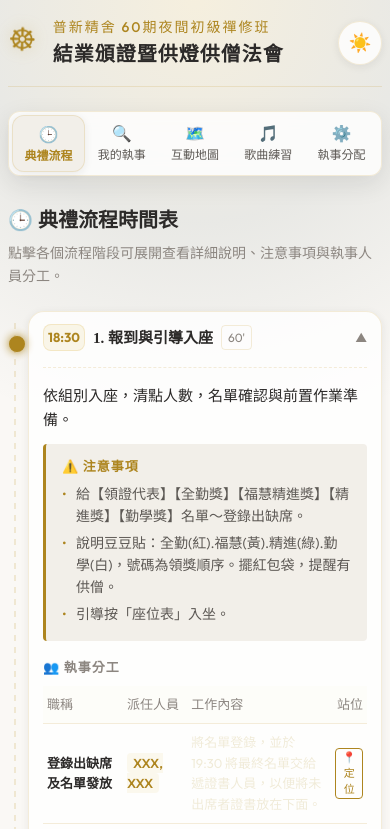
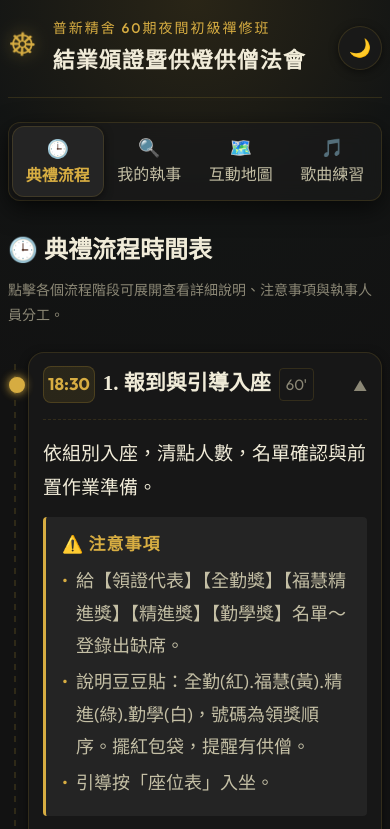
Before and after one commit to Randytsay/closing-ceremony-helper, a plain HTML site: page index.html in a window 390 px wide. Both pictures are taken after a click on the button "切換深淺模式". Shown: the top 829 px of the page. Drawn offline with Linux system fonts and the light colour scheme.

Commit message:
feat: improve legibility (presbyopia-friendly), default to light mode, hide admin panel

```diff
--- a/app.js
+++ b/app.js
@@ -469,9 +469,9 @@ document.addEventListener("DOMContentLoaded", () => {
       if (pos) {
         spotsHtml += `
           <g class="svg-officer-spot" data-role-id="${roleObj.role.id}">
-            <circle class="svg-officer-circle" cx="${pos.x}" cy="${pos.y}" r="11" />
+            <circle class="svg-officer-circle" cx="${pos.x}" cy="${pos.y}" r="14" />
             <text class="svg-officer-label" x="${pos.x}" y="${pos.y}">執</text>
-            <text class="svg-chair-label" x="${pos.x}" y="${pos.y + 24}" style="fill: var(--color-gold); font-weight: 500;">${pos.label}</text>
+            <text class="svg-chair-label" x="${pos.x}" y="${pos.y + 27}" style="fill: var(--color-gold); font-weight: bold;">${pos.label}</text>
           </g>
         `;
       }
@@ -573,9 +573,9 @@ document.addEventListener("DOMContentLoaded", () => {
       if (pos) {
         spotsHtml += `
           <g class="svg-officer-spot" data-role-id="${roleObj.role.id}">
-            <circle class="svg-officer-circle" cx="${pos.x}" cy="${pos.y}" r="11" />
+            <circle class="svg-officer-circle" cx="${pos.x}" cy="${pos.y}" r="14" />
             <text class="svg-officer-label" x="${pos.x}" y="${pos.y}">執</text>
-            <text class="svg-chair-label" x="${pos.x}" y="${pos.y + 24}" style="fill: var(--color-gold); font-weight: 500;">${pos.label}</text>
+            <text class="svg-chair-label" x="${pos.x}" y="${pos.y + 27}" style="fill: var(--color-gold); font-weight: bold;">${pos.label}</text>
           </g>
         `;
       }
@@ -691,9 +691,9 @@ document.addEventListener("DOMContentLoaded", () => {
       if (pos) {
         spotsHtml += `
           <g class="svg-officer-spot" data-role-id="${roleObj.role.id}">
-            <circle class="svg-officer-circle" cx="${pos.x}" cy="${pos.y}" r="11" />
+            <circle class="svg-officer-circle" cx="${pos.x}" cy="${pos.y}" r="14" />
             <text class="svg-officer-label" x="${pos.x}" y="${pos.y}">執</text>
-            <text class="svg-chair-label" x="${pos.x}" y="${pos.y + 24}" style="fill: var(--color-gold); font-weight: 500;">${pos.label}</text>
+            <text class="svg-chair-label" x="${pos.x}" y="${pos.y + 27}" style="fill: var(--color-gold); font-weight: bold;">${pos.label}</text>
           </g>
         `;
       }
@@ -793,6 +793,7 @@ document.addEventListener("DOMContentLoaded", () => {
 
   // 初始化 Admin 模組
   function initAdminModule() {
+    if (!volunteerPoolInput || !editorStagesContainer) return;
     // 1. 初始化名單庫文字
     volunteerPoolInput.value = volunteerPool.join("\n");
 
@@ -839,6 +840,7 @@ document.addEventListener("DOMContentLoaded", () => {
 
   // 渲染右側執事排班表編輯清單
   function renderEditorList() {
+    if (!editorStagesContainer) return;
     editorStagesContainer.innerHTML = "";
 
     data.stages.forEach(stage => {
--- a/index.html
+++ b/index.html
@@ -1,5 +1,5 @@
 <!DOCTYPE html>
-<html lang="zh-TW" data-theme="dark">
+<html lang="zh-TW" data-theme="light">
 <head>
   <meta charset="UTF-8">
   <meta name="viewport" content="width=device-width, initial-scale=1.0">
@@ -53,10 +53,12 @@
         <span class="tab-icon">🎵</span>
         <span class="tab-label">歌曲練習</span>
       </button>
+      <!--
       <button class="nav-tab" data-tab="admin">
         <span class="tab-icon">⚙️</span>
         <span class="tab-label">執事分配</span>
       </button>
+      -->
     </nav>
 
     <!-- Main Content Area -->
@@ -256,6 +258,7 @@
       </section>
 
       <!-- ==================== TAB: ADMIN (DUTY ALLOCATOR) ==================== -->
+      <!--
       <section id="tab-admin" class="tab-panel">
         <div class="panel-header">
           <h2>⚙️ 執事排班編輯器 (Admin Mode)</h2>
@@ -263,7 +266,6 @@
         </div>
 
         <div class="admin-layout">
-          <!-- Left Control Panel -->
           <div class="admin-controls-card">
             <h3>👥 義工/學員名單庫</h3>
             <p class="controls-desc">在下方框中貼入您的義工或學長名單（用逗號或換行隔開），下方各執事分配下拉選單會自動同步，方便快速點選！</p>
@@ -285,7 +287,6 @@
             </div>
           </div>
 
-          <!-- Right Duty List Editor -->
           <div class="admin-editor-card">
             <div class="editor-header">
               <h3>📝 執事人員排定</h3>
@@ -293,11 +294,11 @@
             </div>
 
             <div class="editor-stages-list" id="editor-stages-container">
-              <!-- Dynamically populated by app.js -->
             </div>
           </div>
         </div>
       </section>
+      -->
 
     </main>
 
--- a/style.css
+++ b/style.css
@@ -11,7 +11,37 @@
   --hue-gold: 43;
   --hue-green: 154;
 
-  /* 深色模式變數 (預設) */
+  /* 淺色模式變數 (優雅沙色 - 預設) */
+  --bg-primary: #FAF8F5;
+  --bg-secondary: #FFFFFF;
+  --bg-tertiary: #F2EFE9;
+  --bg-glass: rgba(255, 255, 255, 0.85);
+  --border-color: rgba(184, 134, 11, 0.18);
+  --border-focus: rgba(184, 134, 11, 0.45);
+
+  --text-primary: #2C2A29;
+  --text-secondary: #5C5854;
+  --text-muted: #8C8680;
+
+  --color-gold: hsl(var(--hue-gold), 70%, 40%);
+  --color-gold-hover: hsl(var(--hue-gold), 80%, 35%);
+  --color-gold-glow: rgba(184, 134, 11, 0.2);
+
+  --color-green: hsl(var(--hue-green), 28%, 15%);
+  --color-green-light: hsl(var(--hue-green), 20%, 35%);
+
+  --shadow-sm: 0 2px 8px rgba(44, 42, 41, 0.08);
+  --shadow-md: 0 8px 24px rgba(44, 42, 41, 0.1);
+  --shadow-lg: 0 16px 48px rgba(44, 42, 41, 0.15);
+  --shadow-gold: 0 0 15px rgba(184, 134, 11, 0.15);
+
+  --glass-blur: blur(8px);
+  --font-serif: 'Noto Serif TC', serif;
+  --font-sans: 'Outfit', 'Inter', -apple-system, sans-serif;
+}
+
+[data-theme="dark"] {
+  /* 深色模式變數 (深色禪意) */
   --bg-primary: #121212;
   --bg-secondary: #1a1a1a;
   --bg-tertiary: #242424;
@@ -36,36 +66,6 @@
   --shadow-gold: 0 0 20px rgba(212, 175, 55, 0.25);
 
   --glass-blur: blur(12px);
-  --font-serif: 'Noto Serif TC', serif;
-  --font-sans: 'Outfit', 'Inter', -apple-system, sans-serif;
-}
-
-[data-theme="light"] {
-  /* 淺色模式變數 (優雅沙色) */
-  --bg-primary: #FAF8F5;
-  --bg-secondary: #FFFFFF;
-  --bg-tertiary: #F2EFE9;
-  --bg-glass: rgba(255, 255, 255, 0.8);
-  --border-color: rgba(184, 134, 11, 0.15);
-  --border-focus: rgba(184, 134, 11, 0.4);
-
-  --text-primary: #2C2A29;
-  --text-secondary: #5C5854;
-  --text-muted: #8C8680;
-
-  --color-gold: hsl(var(--hue-gold), 70%, 40%);
-  --color-gold-hover: hsl(var(--hue-gold), 80%, 35%);
-  --color-gold-glow: rgba(184, 134, 11, 0.2);
-
-  --color-green: hsl(var(--hue-green), 28%, 15%);
-  --color-green-light: hsl(var(--hue-green), 20%, 35%);
-
-  --shadow-sm: 0 2px 8px rgba(44, 42, 41, 0.08);
-  --shadow-md: 0 8px 24px rgba(44, 42, 41, 0.1);
-  --shadow-lg: 0 16px 48px rgba(44, 42, 41, 0.15);
-  --shadow-gold: 0 0 15px rgba(184, 134, 11, 0.15);
-
-  --glass-blur: blur(8px);
 }
 
 /* --------------------------------------------------------------------------
@@ -82,8 +82,8 @@ body {
   background-color: var(--bg-primary);
   color: var(--text-primary);
   font-family: var(--font-sans);
-  font-size: 16px;
-  line-height: 1.6;
+  font-size: 20px;
+  line-height: 1.8;
   min-height: 100vh;
   position: relative;
   overflow-x: hidden;
@@ -206,7 +206,7 @@ body {
    -------------------------------------------------------------------------- */
 .nav-tabs {
   display: grid;
-  grid-template-columns: repeat(5, 1fr);
+  grid-template-columns: repeat(4, 1fr);
   background: var(--bg-glass);
   backdrop-filter: var(--glass-blur);
   border: 1px solid var(--border-color);
@@ -224,7 +224,7 @@ body {
   padding: 12px 8px;
   border-radius: 12px;
   font-family: var(--font-sans);
-  font-size: 15px;
+  font-size: 18px;
   font-weight: 500;
   display: flex;
   flex-direction: column;
@@ -349,7 +349,7 @@ body {
 
 .timeline-time {
   font-family: var(--font-sans);
-  font-size: 15px;
+  font-size: 18px;
   font-weight: 700;
   color: var(--color-gold);
   background: rgba(212, 175, 55, 0.1);
@@ -360,12 +360,12 @@ body {
 
 .timeline-card-header h3 {
   font-family: var(--font-serif);
-  font-size: 18px;
+  font-size: 23px;
   font-weight: 600;
 }
 
 .timeline-duration {
-  font-size: 12px;
+  font-size: 15px;
   color: var(--text-muted);
   border: 1px solid var(--border-color);
   padding: 2px 6px;
@@ -373,7 +373,7 @@ body {
 }
 
 .timeline-arrow {
-  font-size: 12px;
+  font-size: 14px;
   color: var(--text-muted);
   transform: rotate(0deg);
 }
@@ -396,7 +396,7 @@ body {
 }
 
 .timeline-desc {
-  font-size: 15px;
+  font-size: 19px;
   color: var(--text-primary);
   margin-bottom: 12px;
 }
@@ -411,7 +411,7 @@ body {
 }
 
 .timeline-notes-box h5 {
-  font-size: 13px;
+  font-size: 17px;
   color: var(--color-gold);
   margin-bottom: 6px;
   letter-spacing: 1px;
@@ -422,7 +422,7 @@ body {
 }
 
 .timeline-notes-box li {
-  font-size: 14px;
+  font-size: 18px;
   color: var(--text-secondary);
   position: relative;
   padding-left: 14px;
@@ -438,7 +438,7 @@ body {
 
 /* 執事名單表格 */
 .timeline-duties-box h5 {
-  font-size: 13px;
+  font-size: 17px;
   color: var(--text-muted);
   margin-bottom: 8px;
   letter-spacing: 1px;
@@ -447,19 +447,19 @@ body {
 .duties-table {
   width: 100%;
   border-collapse: collapse;
-  font-size: 14px;
+  font-size: 19px;
 }
 
 .duties-table th,
 .duties-table td {
-  padding: 10px 12px;
+  padding: 12px 14px;
   text-align: left;
   border-bottom: 1px solid var(--border-color);
 }
 
 .duties-table th {
   color: var(--text-muted);
-  font-weight: 500;
+  font-weight: 600;
   background: rgba(212, 175, 55, 0.02);
 }
 
@@ -470,10 +470,11 @@ body {
 .highlight-name {
   color: var(--color-gold);
   background: rgba(212, 175, 55, 0.08);
-  padding: 2px 6px;
-  border-radius: 4px;
+  padding: 4px 8px;
+  border-radius: 6px;
   font-weight: 600;
   cursor: pointer;
+  display: inline-block;
 }
 
 .highlight-name:hover {
@@ -485,10 +486,11 @@ body {
   background: transparent;
   border: 1px solid var(--color-gold);
   color: var(--color-gold);
-  font-size: 11px;
-  padding: 2px 6px;
-  border-radius: 4px;
+  font-size: 15px;
+  padding: 4px 10px;
+  border-radius: 6px;
   cursor: pointer;
+  font-weight: 500;
 }
 
 .btn-locate:hover {
@@ -794,8 +796,8 @@ body {
 .svg-stage { fill: rgba(30, 54, 45, 0.4); stroke: var(--border-color); stroke-width: 2; }
 .svg-lectern { fill: linear-gradient(to bottom, #d4af37, #b8860b); stroke: #d4af37; stroke-width: 1; }
 .svg-chair { fill: var(--bg-secondary); stroke: var(--border-color); stroke-width: 1; }
-.svg-chair-label { font-size: 9px; fill: var(--text-muted); text-anchor: middle; font-family: var(--font-sans); }
-.svg-label-text { font-family: var(--font-serif); font-size: 14px; fill: var(--text-muted); opacity: 0.6; text-anchor: middle; }
+.svg-chair-label { font-size: 13px; fill: var(--text-muted); text-anchor: middle; font-family: var(--font-sans); font-weight: 500; }
+.svg-label-text { font-family: var(--font-serif); font-size: 18px; fill: var(--text-muted); opacity: 0.6; text-anchor: middle; }
 
 /* 執事站點樣式 */
 .svg-officer-spot {
@@ -817,7 +819,7 @@ body {
 }
 
 .svg-officer-label {
-  font-size: 9px;
+  font-size: 12px;
   font-weight: bold;
   fill: var(--text-primary);
   text-anchor: middle;
@@ -833,9 +835,9 @@ body {
 
 /* 站位閃爍動畫 (高亮時) */
 @keyframes pulse-spot {
-  0% { r: 10; stroke-width: 2.5; opacity: 1; }
-  50% { r: 16; stroke-width: 4; stroke: var(--color-gold); opacity: 0.8; }
-  100% { r: 10; stroke-width: 2.5; opacity: 1; }
+  0% { r: 14; stroke-width: 2.5; opacity: 1; }
+  50% { r: 20; stroke-width: 4; stroke: var(--color-gold); opacity: 0.8; }
+  100% { r: 14; stroke-width: 2.5; opacity: 1; }
 }
 
 .svg-officer-spot.highlighted .svg-officer-circle {
@@ -1352,7 +1354,7 @@ body {
 
 @media (max-width: 600px) {
   body {
-    font-size: 15px;
+    font-size: 19px;
   }
 
   .app-container {
@@ -1364,7 +1366,7 @@ body {
   }
 
   .header-text .main-title {
-    font-size: 20px;
+    font-size: 22px;
   }
 
   .nav-tabs {
@@ -1373,17 +1375,17 @@ body {
   }
 
   .nav-tab {
-    padding: 8px 4px;
-    font-size: 12px;
+    padding: 10px 4px;
+    font-size: 16px;
     gap: 2px;
   }
 
   .nav-tab .tab-icon {
-    font-size: 16px;
+    font-size: 18px;
   }
 
   .panel-header h2 {
-    font-size: 20px;
+    font-size: 24px;
   }
 
   .timeline-card {
@@ -1395,16 +1397,16 @@ body {
   }
 
   .timeline-card-header h3 {
-    font-size: 15px;
+    font-size: 21px;
   }
 
   .timeline-time {
-    font-size: 13px;
+    font-size: 17px;
     padding: 2px 4px;
   }
 
   .duties-table {
-    font-size: 13px;
+    font-size: 17px;
   }
 
   .duties-table th,
@@ -1419,7 +1421,7 @@ body {
 
   .btn-primary {
     width: 100%;
-    padding: 10px;
+    padding: 12px;
   }
 
   .map-selectors {
@@ -1428,8 +1430,8 @@ body {
   }
 
   .btn-map-select {
-    padding: 10px;
-    font-size: 13px;
+    padding: 12px;
+    font-size: 16px;
   }
 
   .map-footer-info {
```
